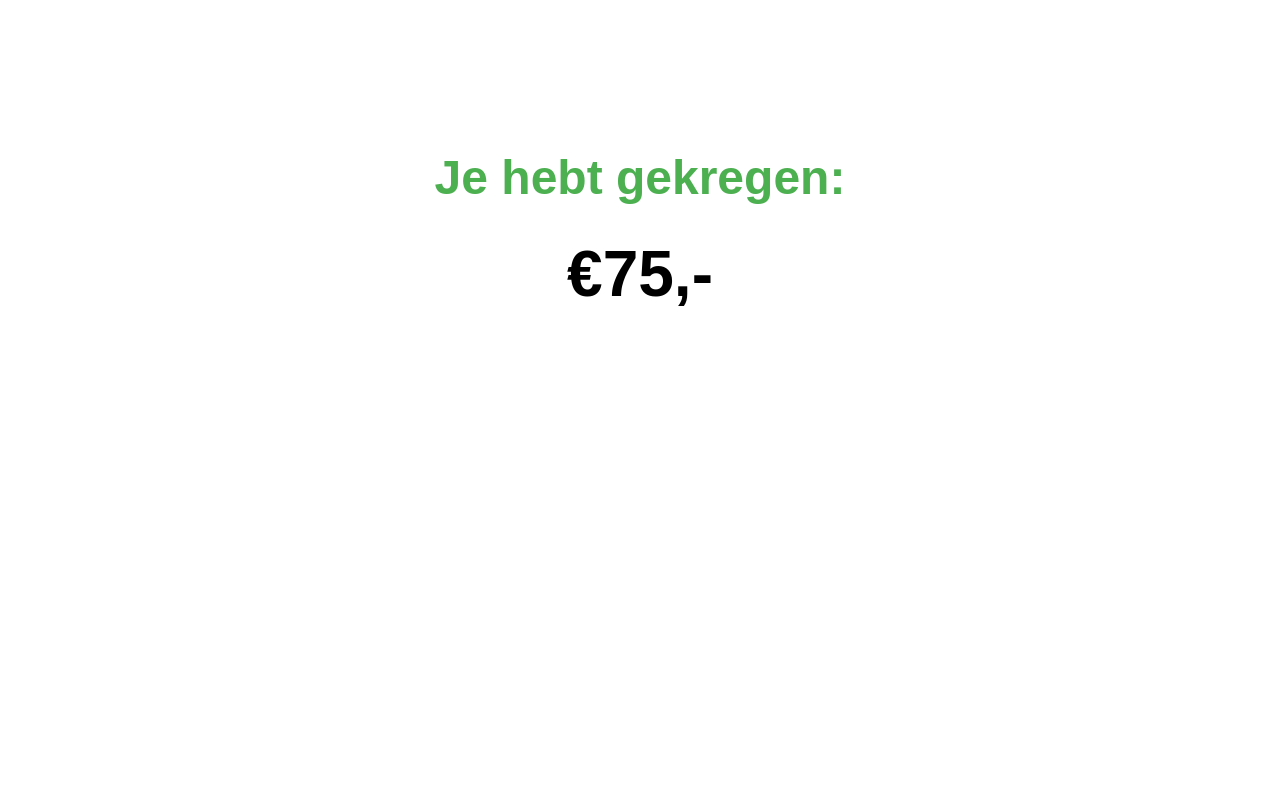
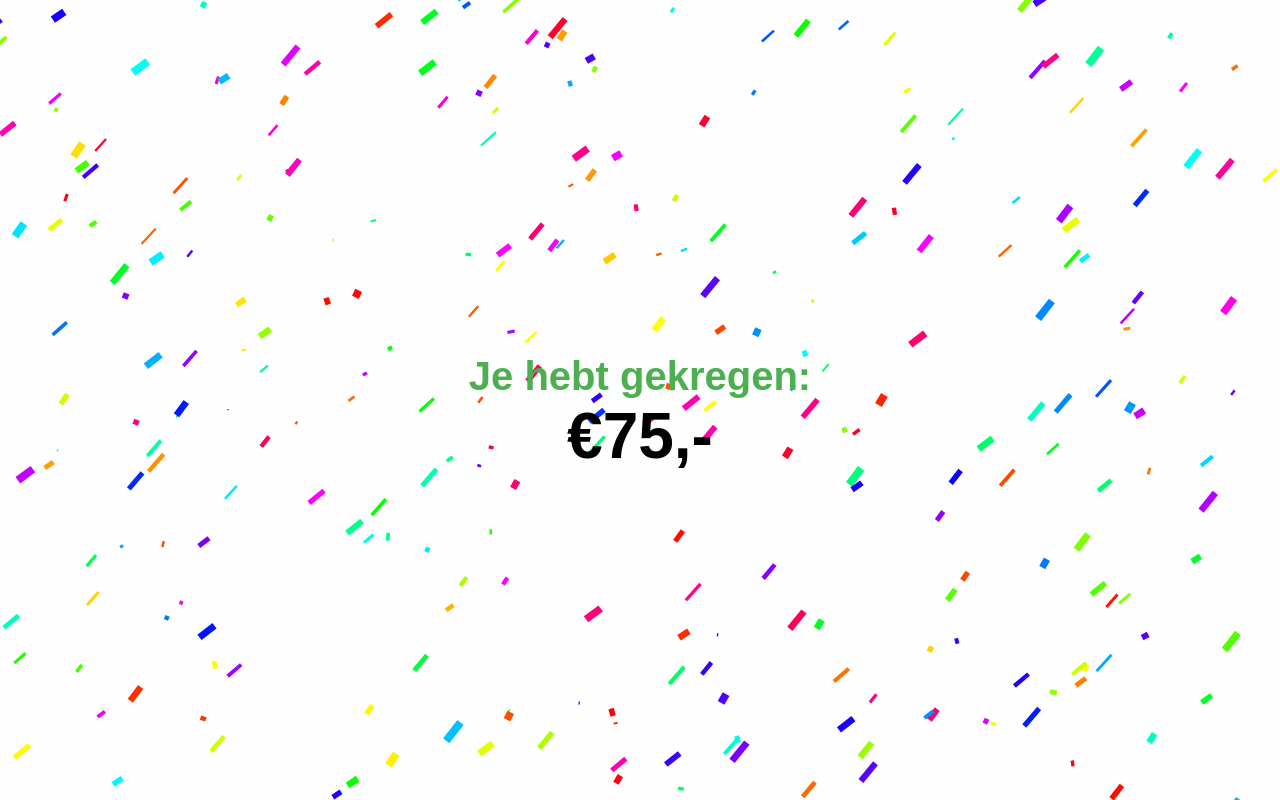
Before and after one commit to sandrawiekens/fiets-cadeau, a plain HTML site: page cadeau.html in a window 1280 px wide. Drawn offline with Linux system fonts and the light colour scheme.

Commit message:
Add files via upload

```diff
--- a/cadeau.html
+++ b/cadeau.html
@@ -1,102 +1,101 @@
 <!DOCTYPE html>
 <html lang="nl">
 <head>
-  <meta charset="UTF-8">
-  <meta name="viewport" content="width=device-width, initial-scale=1.0">
+  <meta charset="UTF-8" />
+  <meta name="viewport" content="width=device-width, initial-scale=1.0"/>
   <title>🎉 Verrassing! 🎉</title>
   <style>
     body {
       margin: 0;
       padding: 0;
-      background-color: #fff;
+      background-color: #fefefe;
       overflow: hidden;
       font-family: 'Arial', sans-serif;
+      display: flex;
+      flex-direction: column;
+      align-items: center;
+      justify-content: center;
+      height: 100vh;
       text-align: center;
     }
     h1 {
-      font-size: 3em;
-      margin-top: 150px;
+      font-size: 2.5em;
       color: #4CAF50;
-      z-index: 10;
-      position: relative;
+      margin-bottom: 0;
     }
     #amount {
       font-size: 4em;
+      font-weight: bold;
       color: #000;
-      margin-top: 20px;
-      font-weight: bold;
-      z-index: 10;
-      position: relative;
     }
     canvas {
       position: fixed;
       top: 0;
       left: 0;
+      width: 100%;
+      height: 100%;
+      pointer-events: none;
+      z-index: 0;
+    }
+    .content {
+      position: relative;
       z-index: 1;
-      pointer-events: none;
     }
   </style>
 </head>
 <body>
-  <h1>Je hebt gekregen:</h1>
-  <div id="amount">€75,-</div>
   <canvas id="confetti-canvas"></canvas>
+  <div class="content">
+    <h1>Je hebt gekregen:</h1>
+    <div id="amount">€75,-</div>
+  </div>
 
   <script>
-    // Eenvoudige confetti-animatie
     const canvas = document.getElementById('confetti-canvas');
     const ctx = canvas.getContext('2d');
-    let W = window.innerWidth;
-    let H = window.innerHeight;
-    canvas.width = W;
-    canvas.height = H;
+    canvas.width = window.innerWidth;
+    canvas.height = window.innerHeight;
 
-    let confetti = [];
-    for(let i = 0; i < 300; i++) {{
-      confetti.push({{
-        x: Math.random() * W,
-        y: Math.random() * H - H,
-        r: Math.random() * 6 + 2,
-        d: Math.random() * 100,
-        color: `hsl(${Math.random() * 360}, 100%, 50%)`,
-        tilt: Math.floor(Math.random() * 10) - 10,
-        tiltAngle: 0,
-        tiltAngleIncremental: (Math.random() * 0.07) + 0.05
-      }});
-    }}
+    let confetti = Array.from({ length: 300 }, () => ({
+      x: Math.random() * canvas.width,
+      y: Math.random() * canvas.height - canvas.height,
+      r: Math.random() * 6 + 2,
+      color: `hsl(${Math.random() * 360}, 100%, 50%)`,
+      tilt: Math.random() * 10 - 10,
+      tiltAngle: 0,
+      tiltAngleIncremental: (Math.random() * 0.07) + 0.05
+    }));
 
-    function draw() {{
-      ctx.clearRect(0, 0, W, H);
-      for(let i = 0; i < confetti.length; i++) {{
-        let c = confetti[i];
+    function draw() {
+      ctx.clearRect(0, 0, canvas.width, canvas.height);
+      confetti.forEach(c => {
         ctx.beginPath();
         ctx.lineWidth = c.r;
         ctx.strokeStyle = c.color;
-        ctx.moveTo(c.x + c.tilt + c.r / 2, c.y);
-        ctx.lineTo(c.x + c.tilt, c.y + c.tilt + c.r / 2);
+        ctx.moveTo(c.x + c.tilt, c.y);
+        ctx.lineTo(c.x, c.y + c.tilt + c.r / 2);
         ctx.stroke();
-      }}
+      });
       update();
-    }}
+    }
 
-    function update() {{
-      for(let i = 0; i < confetti.length; i++) {{
-        let c = confetti[i];
+    function update() {
+      confetti.forEach(c => {
         c.tiltAngle += c.tiltAngleIncremental;
-        c.y += (Math.cos(c.d) + 3 + c.r / 2) / 2;
-        c.tilt = Math.sin(c.tiltAngle - (i / 3)) * 15;
+        c.y += (Math.cos(c.tiltAngle) + 3 + c.r / 2) / 2;
+        c.tilt = Math.sin(c.tiltAngle) * 15;
 
-        if(c.y > H) {{
+        if (c.y > canvas.height) {
           c.y = -10;
-          c.x = Math.random() * W;
-        }}
-      }}
-    }}
+          c.x = Math.random() * canvas.width;
+        }
+      });
+    }
 
-    (function animate() {{
+    (function animate() {
       draw();
       requestAnimationFrame(animate);
-    }})();
+    })();
   </script>
 </body>
 </html>
```
Also changed, not shown: index.html (+8 -5 lines).
